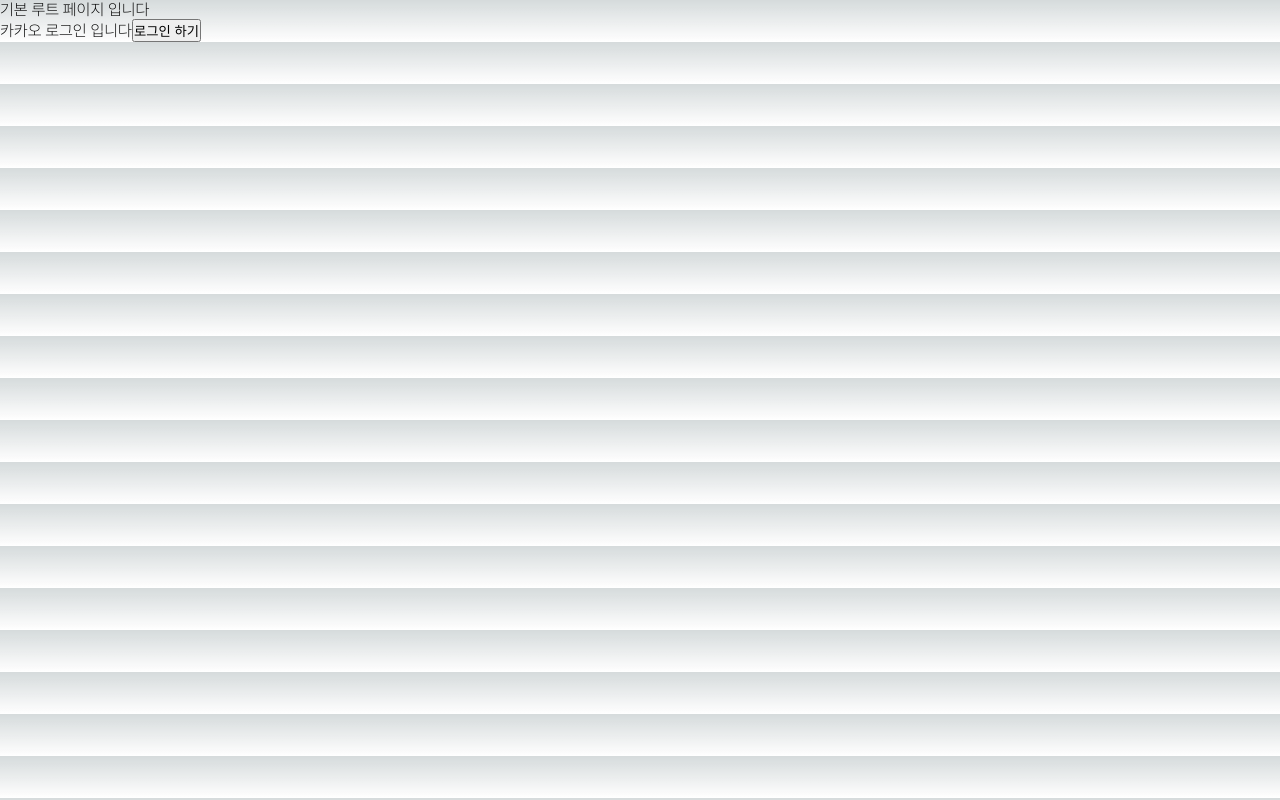
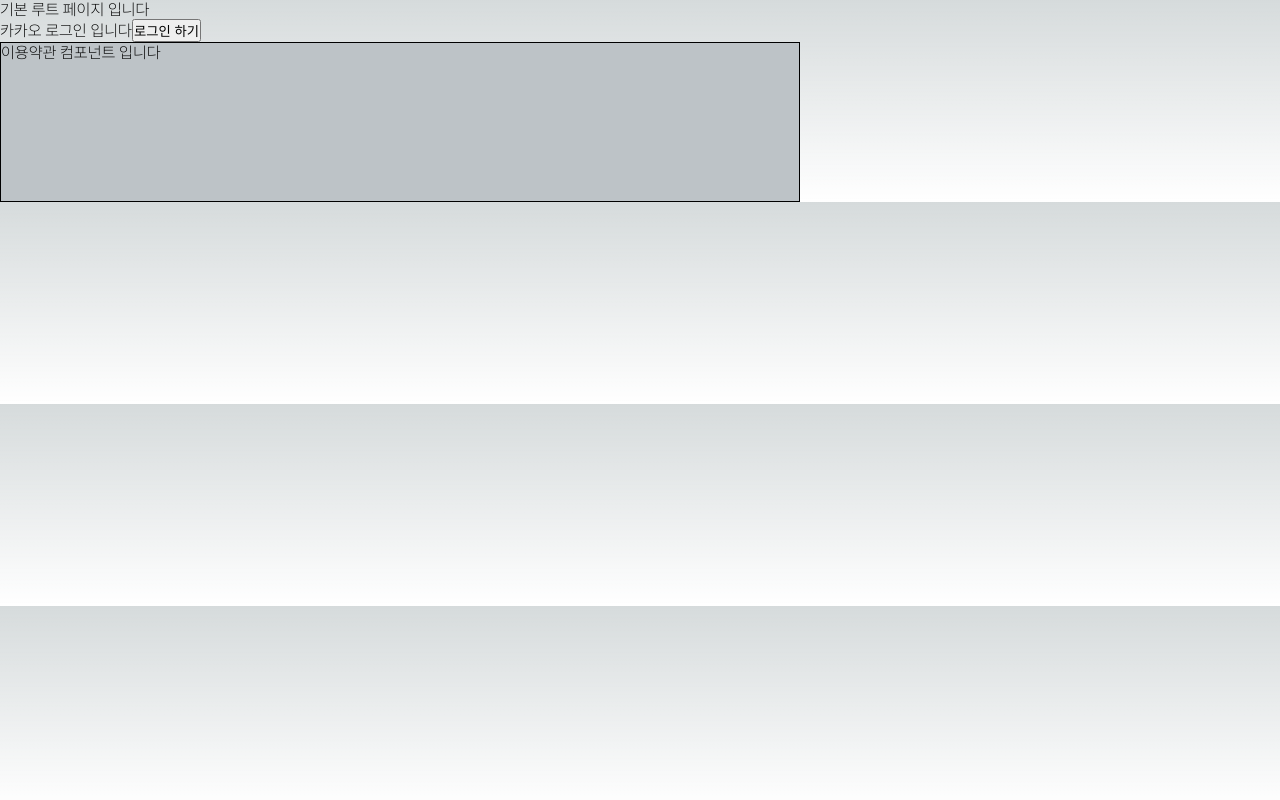
Before and after one commit to WE-ARE-RACCOONS/postgraduate-front, a Next.js app: page / in a window 1280 px wide. Built offline with nearby package versions, Linux system fonts and the light colour scheme; no server answers.

Commit message:
RAC-95 feat: 약관 컴포넌트 파일 생성

```diff
--- a/package.json
+++ b/package.json
@@ -19,6 +19,7 @@
     "eslint-config-airbnb": "19.0.4",
     "eslint-config-airbnb-typescript": "17.1.0",
     "eslint-config-prettier": "9.0.0",
+    "install": "^0.13.0",
     "next": "14.0.1",
     "prettier": "3.0.3",
     "react": "18.2.0",
--- a/src/app/page.tsx
+++ b/src/app/page.tsx
@@ -1,5 +1,6 @@
 'use client'
 import Login from '@/components/kakao/login'
+import ServiceCondition from '@/components/Termsofservice/serviceCondition'
 import axios from 'axios'
 import { useEffect, useState } from 'react'
 import {
@@ -47,6 +48,7 @@ export default function Home() {
     <SeverAccessProvider>
       기본 루트 페이지 입니다
       <Login />
+      <ServiceCondition />
     </SeverAccessProvider>
   )
 }
--- /dev/null
+++ b/src/components/Termsofservice/serviceCondition.tsx
@@ -0,0 +1,17 @@
+import React from 'react'
+import styled from "styled-components";
+
+function ServiceCondition() {
+  return (
+    <Container>
+      이용약관 컴포넌트 입니다
+    </Container>
+  )
+}
+const Container = styled.div`
+    border: 1px solid black;
+    width: 50rem;
+    height: 10rem;
+    background-color: #bdc3c7;
+`;
+export default ServiceCondition
```
Also changed, not shown: 1 other file (tests, documents, lock files or other folders).
